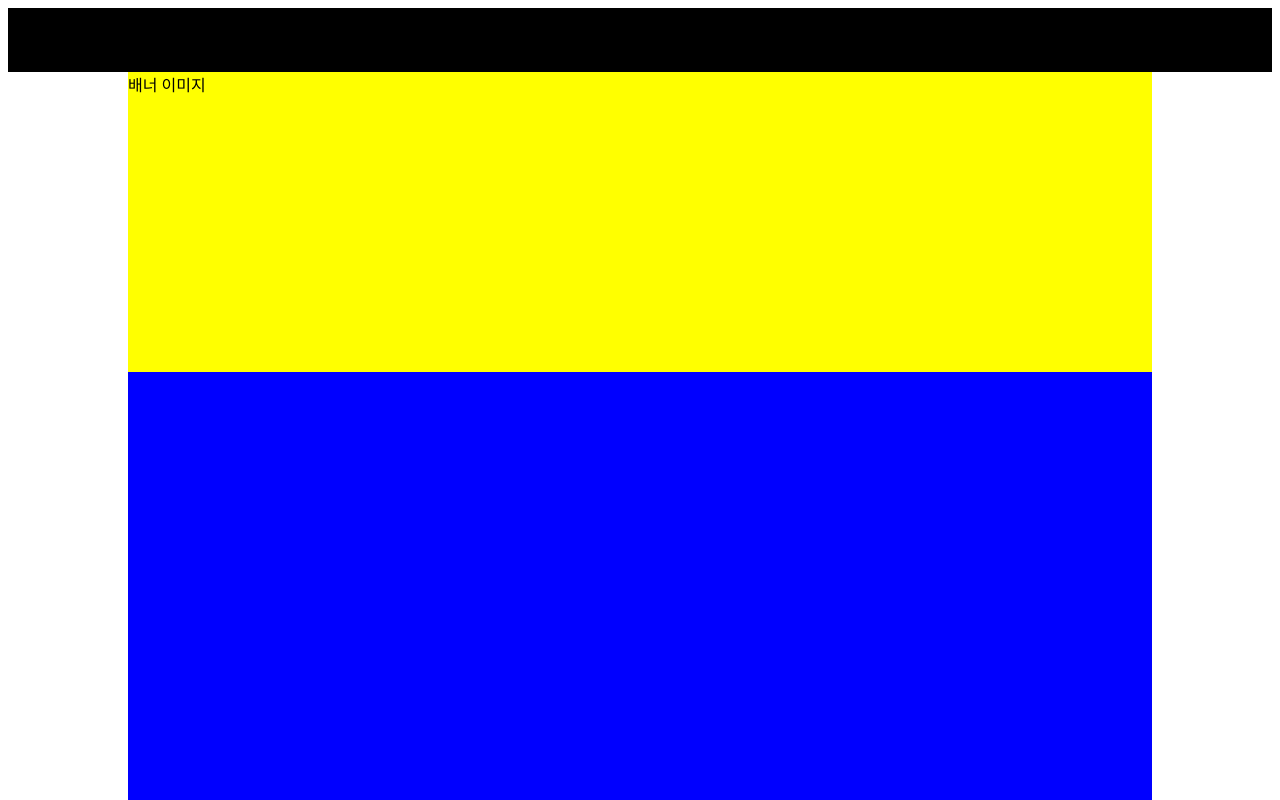
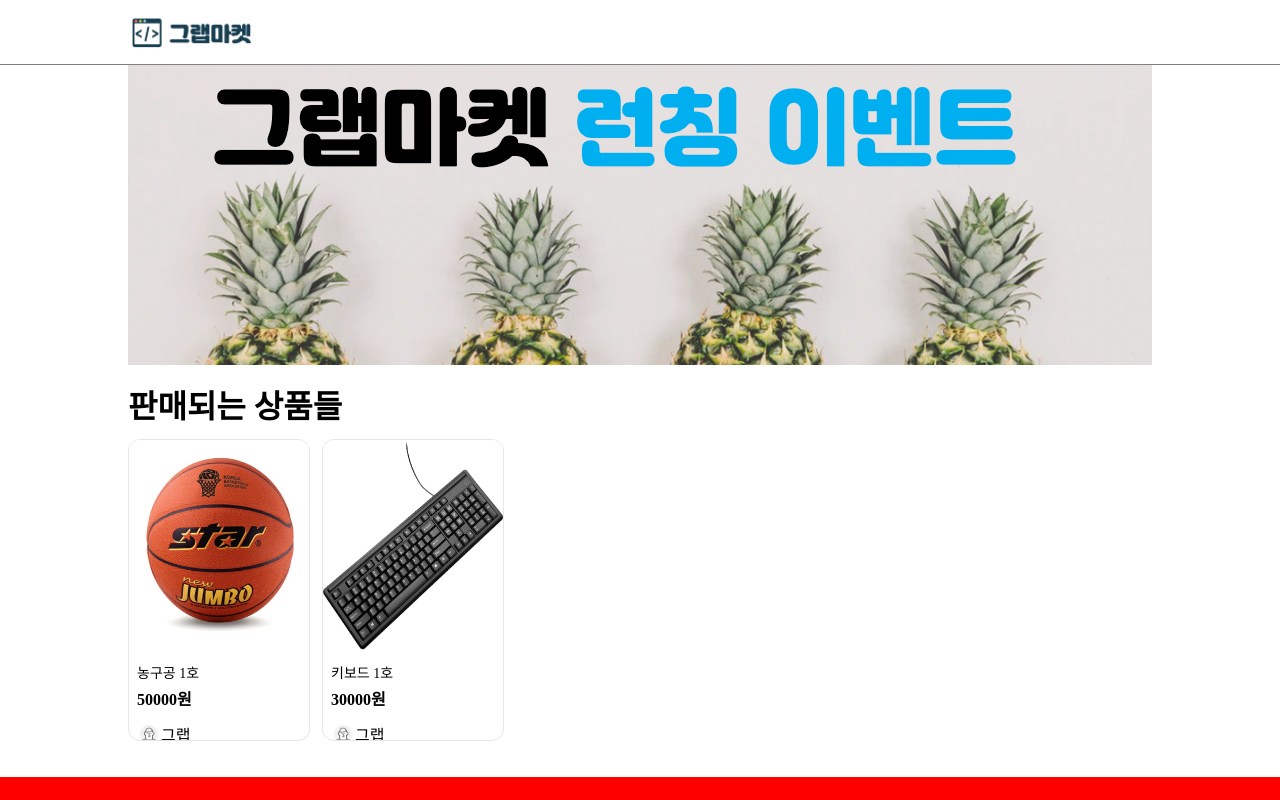
Before and after one commit to zenoo97/market-ex, a plain HTML site: page grab-market/index.html in a window 1280 px wide. Shown: the top 800 px of the page. Drawn offline with Linux system fonts and the light colour scheme.

Commit message:
[Update] HTML & CSS 완료

```diff
--- a/grab-market/index.css
+++ b/grab-market/index.css
@@ -1,17 +1,21 @@
 #header {
   height: 64px;
-  background-color: black;
+
+  display: flex;
+  justify-content: center;
+  border-bottom: 1px solid gray;
 }
-html,
-body {
-  height: 100%;
+
+* {
+  margin: 0;
+  padding: 0;
 }
 #body {
   height: 100%;
-  background-color: blue;
   width: 1024px;
   margin: 0 auto;
   /* 자식이 부모를 기준으로 가운데 정렬 */
+  padding-bottom: 24px;
 }
 #footer {
   height: 200px;
@@ -21,3 +25,65 @@ body {
   height: 300px;
   background-color: yellow;
 }
+
+#header-area {
+  width: 1024px;
+  height: 100%;
+
+  display: flex;
+  align-items: center;
+}
+#header-area > img {
+  width: 128px;
+  height: 36px;
+}
+
+#banner > img {
+  width: 100%;
+  height: 300px;
+}
+
+#body > h1 {
+  margin-top: 16px;
+}
+#product-list {
+  display: flex;
+  flex-wrap: wrap;
+  /* width를 유지한채로 줄바꿈 하게하는 것, 왜냐하면 부모의 width를 나눠서 가지기 때문에 180px를 줘도 170px로 먹게 되서 무시하고 줄바꿈을 하기 위한 것 */
+  margin-top: 12px;
+}
+.product-card {
+  width: 180px;
+  height: 300px;
+  margin-right: 12px;
+  margin-bottom: 12px;
+  border: 1px solid rgb(230, 230, 230);
+  border-radius: 12px;
+  /* 이미지가 카드의 모서리를 덮는 문제  */
+  overflow: hidden;
+}
+.product-img {
+  width: 100%;
+  height: 210px;
+}
+.product-contents {
+  display: flex;
+  flex-direction: column;
+  padding: 8px;
+}
+.product-name {
+  font-size: 14px;
+}
+.product-price {
+  font-size: 16px;
+  font-weight: 600;
+  margin-top: 4px;
+}
+.product-seller {
+  display: flex;
+  align-items: center;
+  margin-top: 12px;
+}
+.product-avatar {
+  width: 24px;
+}
--- a/grab-market/index.html
+++ b/grab-market/index.html
@@ -7,9 +7,60 @@
     <link rel="stylesheet" href="./index.css" />
   </head>
   <body>
-    <div id="header"></div>
+    <div id="header">
+      <div id="header-area">
+        <img src="./images (2)/images/icons/logo.png" alt="" />
+      </div>
+    </div>
     <div id="body">
-      <div id="banner">배너 이미지</div>
+      <div id="banner">
+        <img src="./images (2)/images/banners/banner1.png" alt="" />
+      </div>
+      <h1>판매되는 상품들</h1>
+      <div id="product-list">
+        <div class="product-card">
+          <div>
+            <img
+              class="product-img"
+              src="./images (2)/images/products/basketball1.jpeg"
+              alt=""
+            />
+          </div>
+          <div class="product-contents">
+            <span class="product-name">농구공 1호</span>
+            <span class="product-price">50000원</span>
+            <div class="product-seller">
+              <img
+                class="product-avatar"
+                src="./images (2)/images/icons/avatar.png"
+                alt=""
+              />
+              <span>그랩</span>
+            </div>
+          </div>
+        </div>
+        <div class="product-card">
+          <div>
+            <img
+              class="product-img"
+              src="./images (2)/images/products/keyboard1.jpg"
+              alt=""
+            />
+          </div>
+          <div class="product-contents">
+            <span class="product-name">키보드 1호</span>
+            <span class="product-price">30000원</span>
+            <div class="product-seller">
+              <img
+                class="product-avatar"
+                src="./images (2)/images/icons/avatar.png"
+                alt=""
+              />
+              <span>그랩</span>
+            </div>
+          </div>
+        </div>
+      </div>
     </div>
     <div id="footer"></div>
   </body>
```
